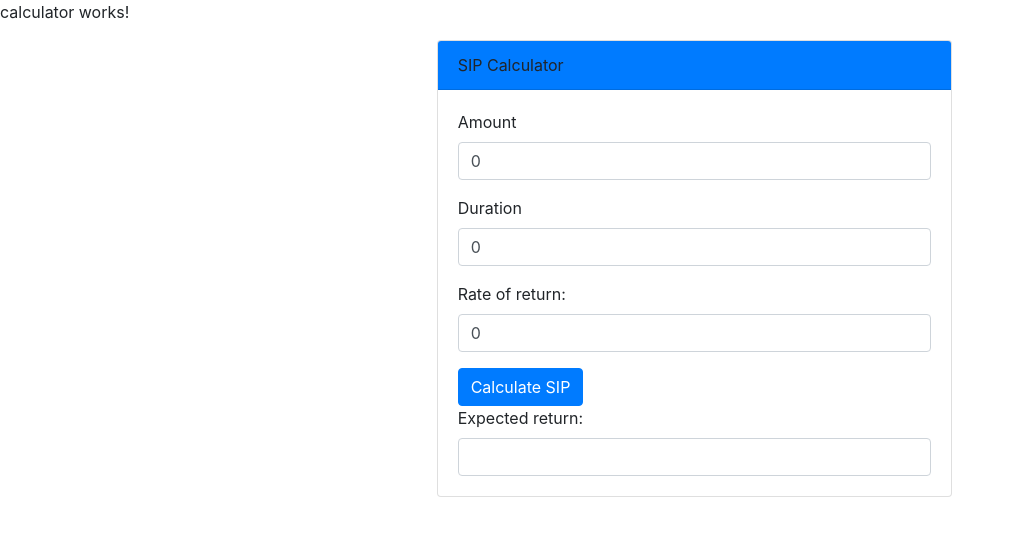
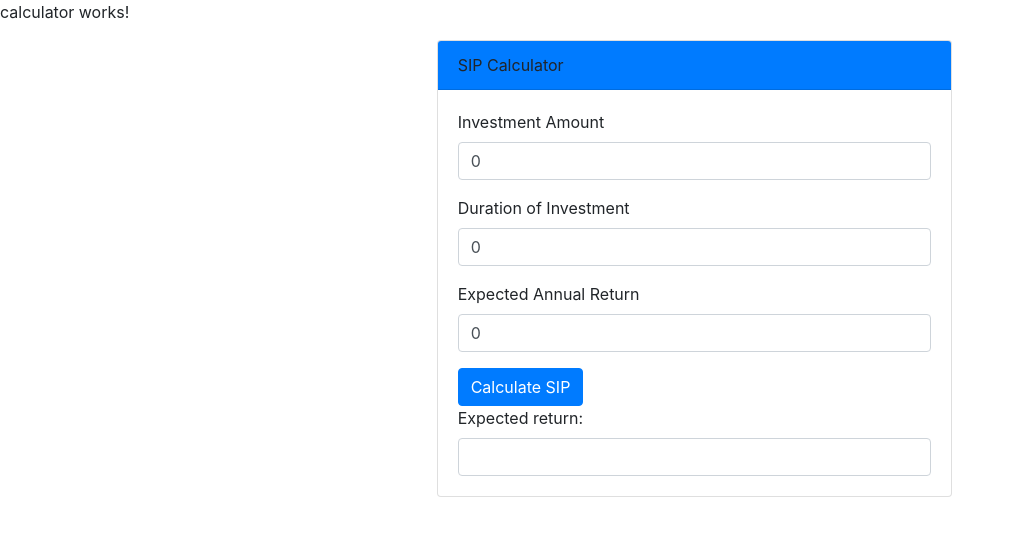
Before and after one commit to khyativalera/SIP-Calculator, an Angular app: page / in a window 1280 px wide. Shown: the top 536 px of the page, without its empty margins (0-1014 px from the left). Built offline with nearby package versions, Linux system fonts and the light colour scheme.

Commit message:
fixed headings

```diff
--- a/src/app/calculator/calculator.component.html
+++ b/src/app/calculator/calculator.component.html
@@ -8,7 +8,7 @@
                 <form [formGroup]="sipCalculatorForm" (ngSubmit)="calculateSIP()">
 
                     <div class="form-group">
-                        <label>Amount</label>
+                        <label>Investment Amount</label>
                         <input type="number" class="form-control" formControlName="amount" [(ngModel)]="amount" id="amount" placeholder="Rs:"/>
                         <span class="text-danger" *ngIf="!sipCalculatorForm.controls.amount.valid && sipCalculatorForm.controls.amount.dirty">
                                 Please provide this field!
@@ -16,7 +16,7 @@
                     </div>
 
                     <div class="form-group">
-                        <label>Duration</label>
+                        <label>Duration of Investment</label>
                         <input type="number" class="form-control" formControlName="durationOfInvestment" [(ngModel)]="durationOfInvestment" id="durationOfInvestment" placeholder="Year"/>
 
                         <span class="text-danger" *ngIf="!sipCalculatorForm.controls.durationOfInvestment.valid &&
@@ -24,7 +24,7 @@
                     </div>
 
                     <div class="form-group">
-                        <label>Rate of return:</label>
+                        <label>Expected Annual Return</label>
                         <input type="number" class="form-control" formControlName="rateOfInterest" [(ngModel)]="rateOfInterest" id="rateOfInterest" placeholder="%"/>
 
                         <span class="text-danger" *ngIf="!sipCalculatorForm.controls.rateOfInterest.valid &&
```
